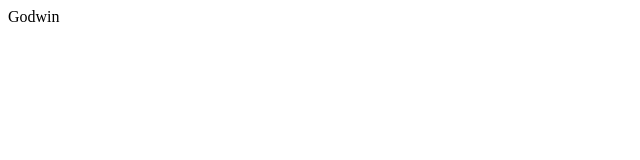
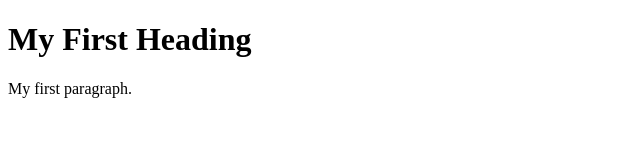
Before and after one commit to Zillaphresh/webdev, a plain HTML site: page index.html in a window 1280 px wide. Shown: the whole page, without its empty margins (0-640 px from the left). Drawn offline with Linux system fonts and the light colour scheme.

Commit message:
added new html tag elements

```diff
--- a/index.html
+++ b/index.html
@@ -1 +1,10 @@
-<html>Godwin</html>
+<!DOCTYPE html>
+<html>
+<body>
+
+<h1>My First Heading</h1>
+
+<p>My first paragraph.</p>
+
+</body>
+</html>
```
